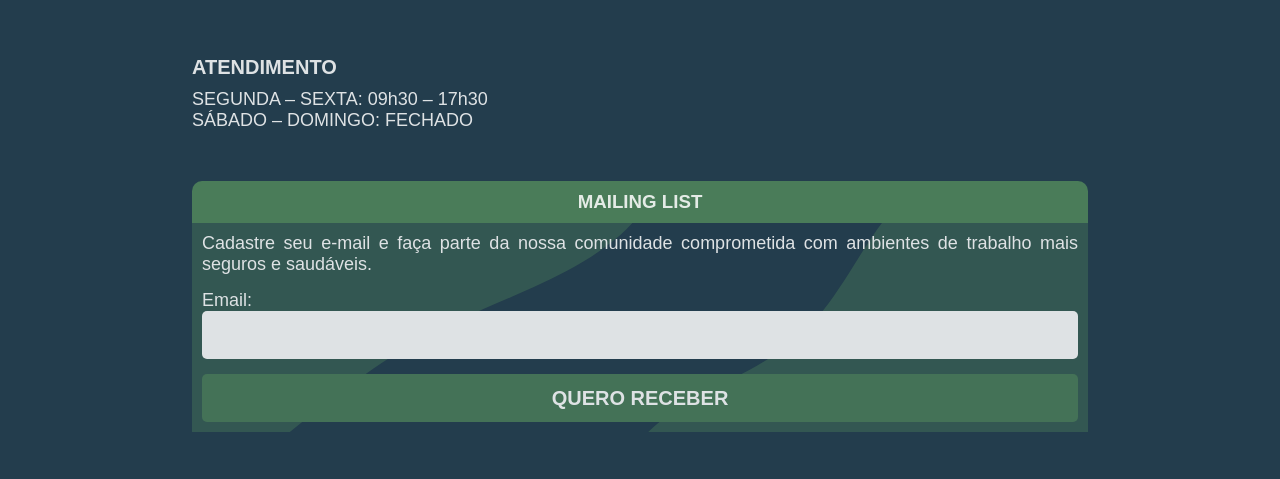
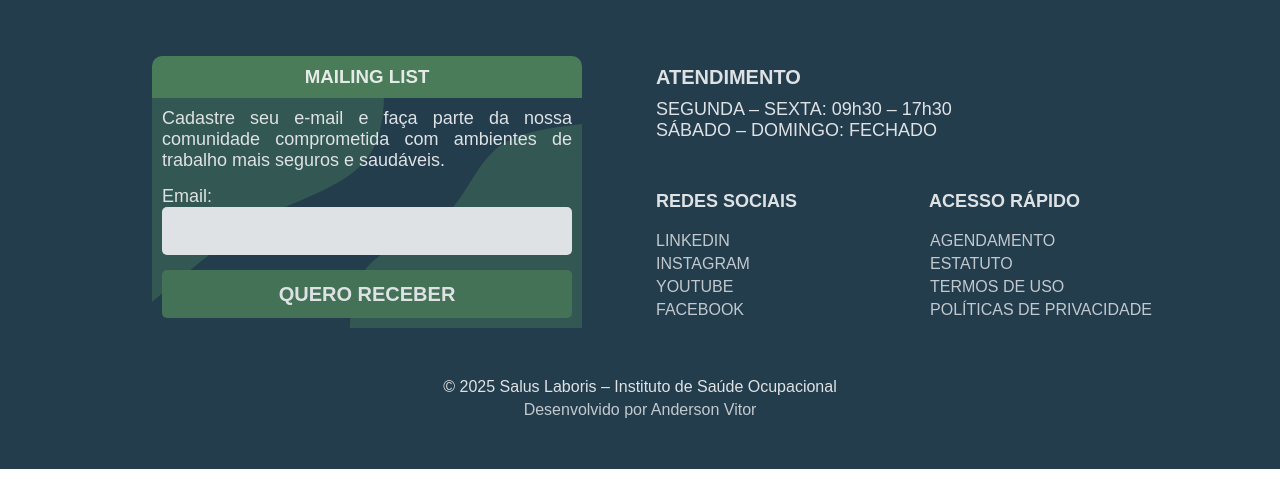
Before and after one commit to luvsscorpius/salusLaboris, a React (Create React App) app in the folder frontend/: page / in a window 1280 px wide. Shown: the part 7930-8409 px from the top of the page. Built offline with nearby package versions, Linux system fonts and the light colour scheme.

Commit message:
feat(footer.jsx): changing footer structure

```diff
--- a/frontend/src/Components/Footer/Footer.jsx
+++ b/frontend/src/Components/Footer/Footer.jsx
@@ -10,13 +10,9 @@ export const Footer = () => {
         <h2>SEGURANÇA NÃO É CUSTO. <br /> É VALOR.</h2>
       </F.titleContainer>
 
-      <F.atendimentoContainer>
-        <h4>ATENDIMENTO</h4>
+      <div className="footerContent">
 
-        <p>SEGUNDA – SEXTA: 09h30 – 17h30 <br />SÁBADO – DOMINGO: FECHADO</p>
-      </F.atendimentoContainer>
-
-      <F.mailingContainer>
+        <F.mailingContainer className='mailingContainer'>
           <F.mailingCard>
 
             <F.mainlingHeader>
@@ -39,14 +35,21 @@ export const Footer = () => {
           </F.mailingCard>
         </F.mailingContainer>
 
+        <div className="div">
+          <F.atendimentoContainer className='atendimentoContainer'>
+            <h4>ATENDIMENTO</h4>
+
+            <p>SEGUNDA – SEXTA: 09h30 – 17h30 <br />SÁBADO – DOMINGO: FECHADO</p>
+          </F.atendimentoContainer>
+
           <div className="linksBox">
-        <F.linksContainer>
+            <F.linksContainer className='linksContainer'>
               <h4>REDES SOCIAIS</h4>
 
               <ul>
-            <li><a href="#">LINKEDIN</a></li>
-            <li><a href="#">INSTAGRAM</a></li>
-            <li><a href="#">YOUTUBE</a></li>
+                <li><a href="https://www.linkedin.com/company/salus-laboris-instituto-de-saude-ocupacional" target='_blank'>LINKEDIN</a></li>
+                <li><a href="https://www.instagram.com/saluslaboris.instituto/" target='_blank'>INSTAGRAM</a></li>
+                <li><a href="https://www.youtube.com/channel/UCPweEbFrPqQjpwM_AwFwY7g" target='_blank'>YOUTUBE</a></li>
                 <li><a href="#">FACEBOOK</a></li>
               </ul>
             </F.linksContainer>
@@ -55,12 +58,15 @@ export const Footer = () => {
               <h4>ACESSO RÁPIDO</h4>
 
               <ul>
-            <li><a href="#">AGENDAMENTO</a></li>
+                <li><a href="https://outlook.office365.com/book/AgendamentoSalusLaboris@saluslaboris.com.br/?ismsaljsauthenabled=true" target='_blank'>AGENDAMENTO</a></li>
                 <li><a href="#">ESTATUTO</a></li>
                 <li><a href="#">TERMOS DE USO</a></li>
                 <li><a href="#">POLÍTICAS DE PRIVACIDADE</a></li>
               </ul>
             </F.linksContainer>
+          </div>
+        </div>
+
       </div>
 
       <F.developedContainer>
--- a/frontend/src/Components/Footer/Styles.jsx
+++ b/frontend/src/Components/Footer/Styles.jsx
@@ -10,6 +10,21 @@ export const footer = styled.footer`
     background-color: #233D4D;
     gap: 50px;
 
+    .footerContent {
+        display: flex;
+        flex-direction: column;
+        gap: 50px;
+
+        .div {
+            height: 100%;
+            display: flex;
+            flex-direction: column;
+            justify-content: center;
+            align-items: center;
+            gap: 50px;
+        }
+    }
+
     .linksBox {
         display: flex;
         flex-direction: column;
@@ -21,12 +36,21 @@ export const footer = styled.footer`
         @media (min-width: 1024px) {
             flex-direction: row;
             justify-content: space-between;
-            width: 70%;
-
+            width: 100%;
 
             .acesso {
                 align-items: end;
             }
+        }
+    }
+
+    @media (min-width: 1024px) {
+        .footerContent {
+            display: flex;
+            flex-direction: row;
+            align-items: center;
+            gap: 50px;
+            width: 80%;
         }
     }
 `
@@ -109,7 +133,7 @@ export const atendimentoContainer = styled.div`
     }
 
     @media (min-width: 768px) {
-        width: 70%;
+        width: 100%;
         align-items: start;
 
         p {
@@ -119,14 +143,18 @@ export const atendimentoContainer = styled.div`
 `
 
 export const mailingContainer = styled.div`
-    width: 90%;
+    width: 100%;
+    display: flex;
+    justify-content: center;
+    align-items: center;
 
     @media (min-width: 768px) {
-        width: 70%;
+        width: 100%;
     }
 `
 
 export const mailingCard = styled.div`
+    width: 90%;
 `
 
 export const mainlingHeader = styled.div`
```
Lines whose indentation alone changed are shown as unchanged.
